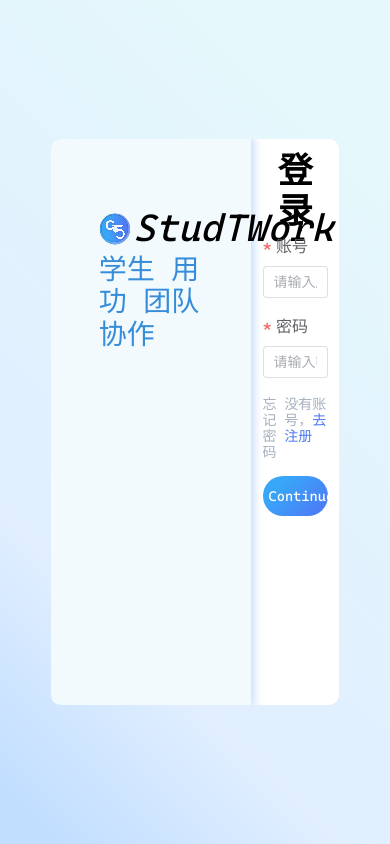
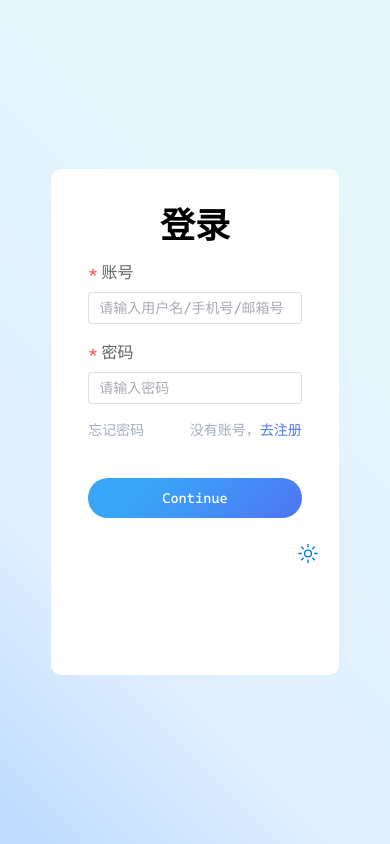
Before and after one commit to CodeGetters/studtworkFrond, a Vue app: page /signup in a window 390 px wide. Built offline with nearby package versions, Linux system fonts and the light colour scheme; a web font is replaced by a local one.

Commit message:
style: 💎 easy to adapt to the moblie phone

```diff
--- a/src/pages/LoginPage.vue
+++ b/src/pages/LoginPage.vue
@@ -57,9 +57,11 @@
 
 <template>
   <div class="loginPage h100vh flex justify-center items-center">
-    <div class="w100% h67% flex flex-row overflow-hidden rounded-10px bg-#fff">
+    <div
+      class="w100% lg:h67% xs:h60% flex flex-row overflow-hidden rounded-10px bg-#fff"
+    >
       <!-- left::begin -->
-      <div class="left h100% w100% flex-1 bg-#f3fafd">
+      <div class="left h100% w100% flex-1 bg-#f3fafd hidden-sm-and-down">
         <!-- logoCon::begin -->
         <div class="w52% h23% px-24% py-34% flex flex-col">
           <!-- logo::begin -->
@@ -130,19 +132,19 @@
           <button
             type="submit"
             ref="submitButton"
-            class="submitButton w100% mt-16px h40px rounded-50px cursor-pointer text-#fff"
+            class="submitButton w100% lg:mt-30px xs:mt-40px h40px rounded-50px cursor-pointer text-#fff"
           >
             <span> Continue </span>
             <span style="display: none"> Please wait... </span>
           </button>
 
-          <div class="config-btn">
+          <div class="config-btn flex flex-row w15% justify-around">
             <div i-iconoir:translate class="btn dark:text-black" />
 
             <div
               i-carbon-sun
               dark:i-carbon-moon
-              class="btn ml-40px dark:text-black"
+              class="btn dark:text-black"
               @click="toggleDark"
             />
           </div>
@@ -189,7 +191,7 @@
 
   .config-btn {
     position: absolute;
-    margin-top: 10%;
+    margin-top: 8%;
     margin-left: 65%;
 
     .btn {
```
